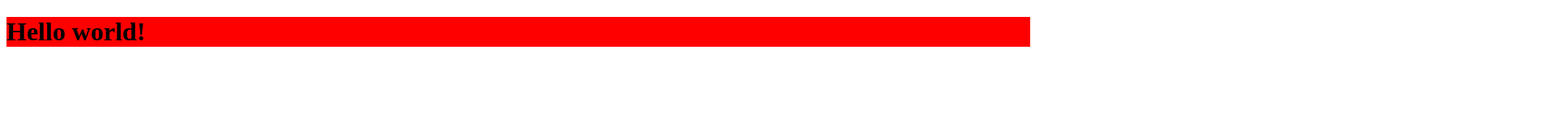
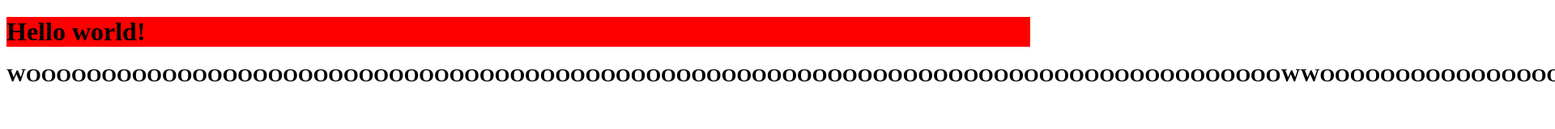
Before and after one commit to mj-linane/orrcs-github-tutorial-sandbox, a plain HTML site: page index.html in a window 1280 px wide. Shown: the top 160 px of the page at 81% size, 1920 px wide, since content can reach past the window. Drawn offline with Linux system fonts and the light colour scheme.

Commit message:
update html

```diff
--- a/index.html
+++ b/index.html
@@ -7,6 +7,8 @@
 </head>
 <body>
     <h1>Hello world!</h1>
+    <h2>WOOOOOOOOOOOOOOOOOOOOOOOOOOOOOOOOOOOOOOOOOOOOOOOOOOOOOOOOOOOOOOOOOOOOOOOOOOOOOOOOOOOWWOOOOOOOOOOOOOOOOOOOOOOOOOOOOOOOOOOOOOOOOOOOOOOOOOOOOOOOOOOOOOOOOOOOOOOOOOOOOOOOOOOOOOOOOOOOOOOOOOOOOOOOOOOOOO<h2>
+
     <script src="app.js"></script>
 
 </body>
```
